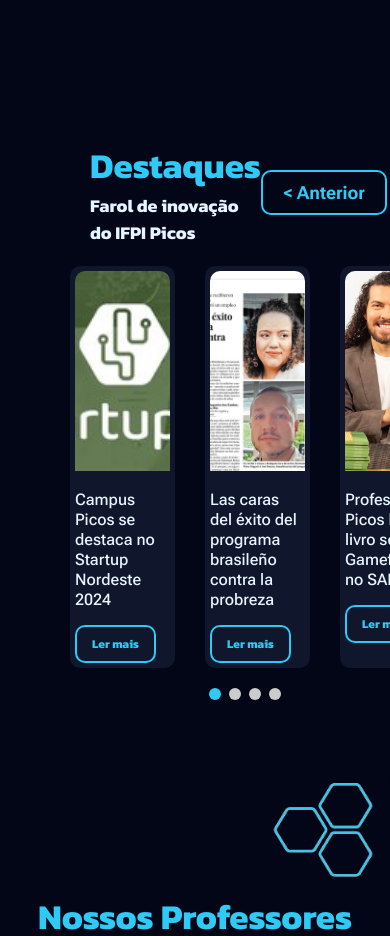
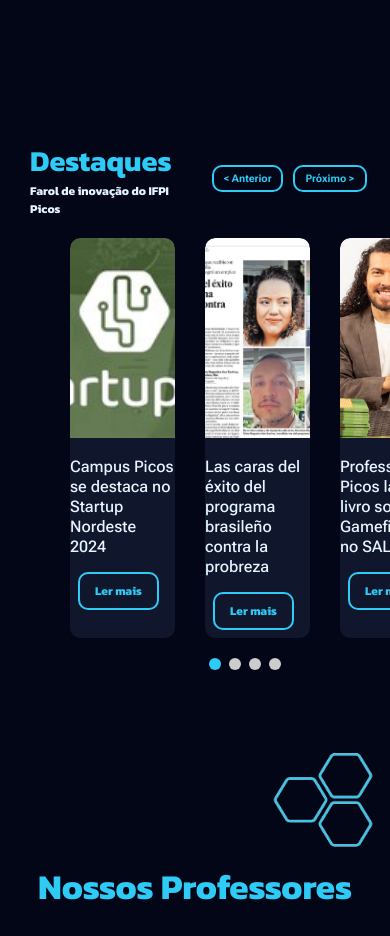
Before and after one commit to lealkedna/Mambee, a Next.js app: page / in a window 390 px wide. Shown: the part 940-1876 px from the top of the page. Built offline with nearby package versions, Linux system fonts and the light colour scheme.

Commit message:
style: Alteração de Destaques

```diff
--- a/src/styles/Destaques.module.css
+++ b/src/styles/Destaques.module.css
@@ -8,6 +8,7 @@
 
 .header {
     display: flex;
+    position: relative;
     justify-content: space-between;
     align-items: center;
     margin-bottom: 20px;
@@ -35,7 +36,7 @@
 .controls {
     display: flex;
     gap: 10px;
-    padding-right: 50px;
+    padding-right: 9rem;
 }
 
 .controls .navButton {
@@ -81,7 +82,7 @@
     overflow: hidden;
     box-sizing: border-box;
     width: 300px;
-    padding: 5px;
+    /* padding: 5px; */
     transition: transform 0.3s ease;
 }
 .image_card{
@@ -90,6 +91,7 @@
     border-top-left-radius: 10px;
     border-top-right-radius: 10px;
     object-fit: cover;
+    transition: none;
 }
 
 .desc{
@@ -104,7 +106,7 @@
 
 .link {
     display: block;
-    margin-top: 10px;
+    margin: 0 0.5rem 0.5rem;
     padding: 8px 15px;
     color: var(--azul);
     text-decoration: none;
@@ -146,3 +148,24 @@
 .dot.active {
     background-color: var(--azul);
 }
+
+@media (max-width: 768px){
+    .header{
+        gap: 40px;
+    }
+    .title{
+        font-size: 29px;
+        margin-left: -40px;
+    }
+    .subTitle{
+        font-size: 12px;
+        text-align: left;
+        margin-left: -40px;
+    }
+
+    .controls .navButton {
+        padding: 5px 10px;
+        font-size: 10.5px;
+
+    }
+}
--- a/src/styles/Parceiros.module.css
+++ b/src/styles/Parceiros.module.css
@@ -40,3 +40,9 @@
 .image{
   z-index: -1;
 }
+
+@media (max-width: 768){
+  .text{
+
+  }
+}
```
